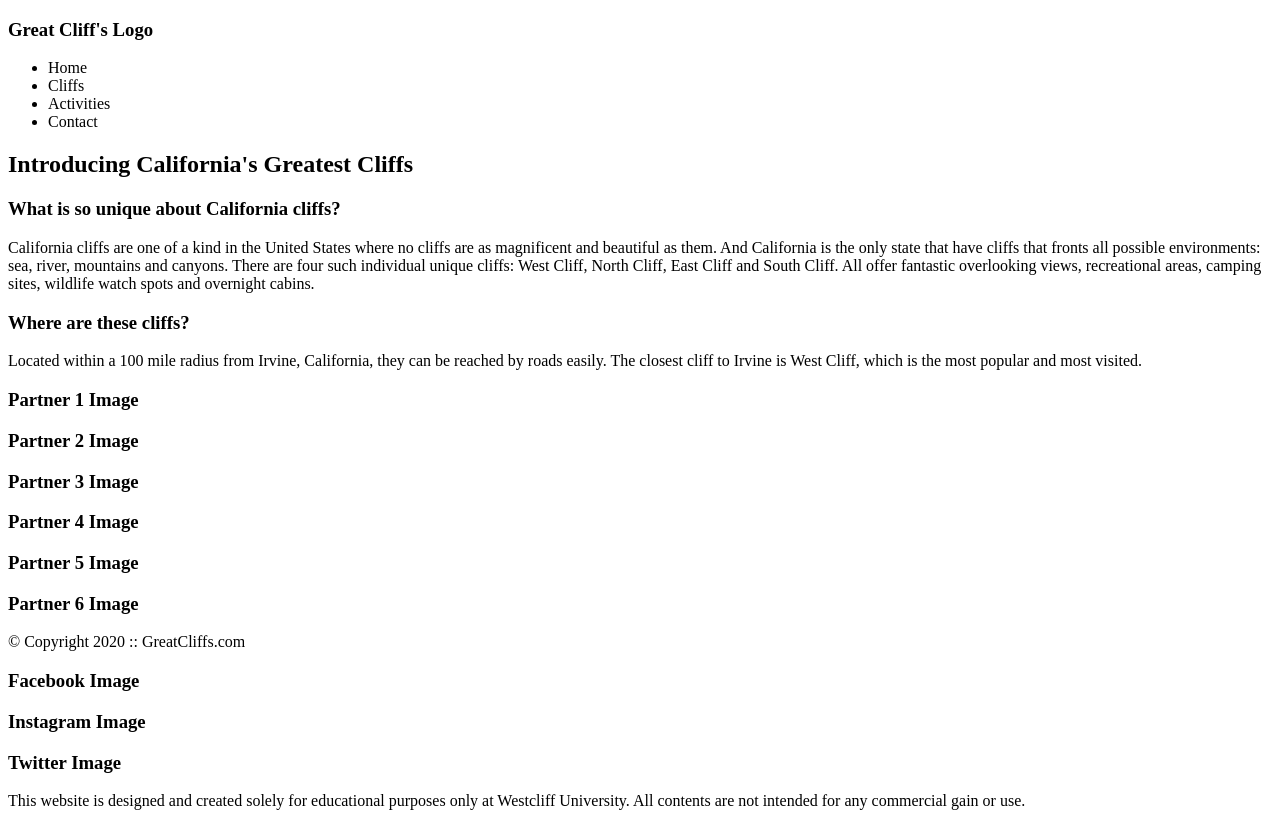
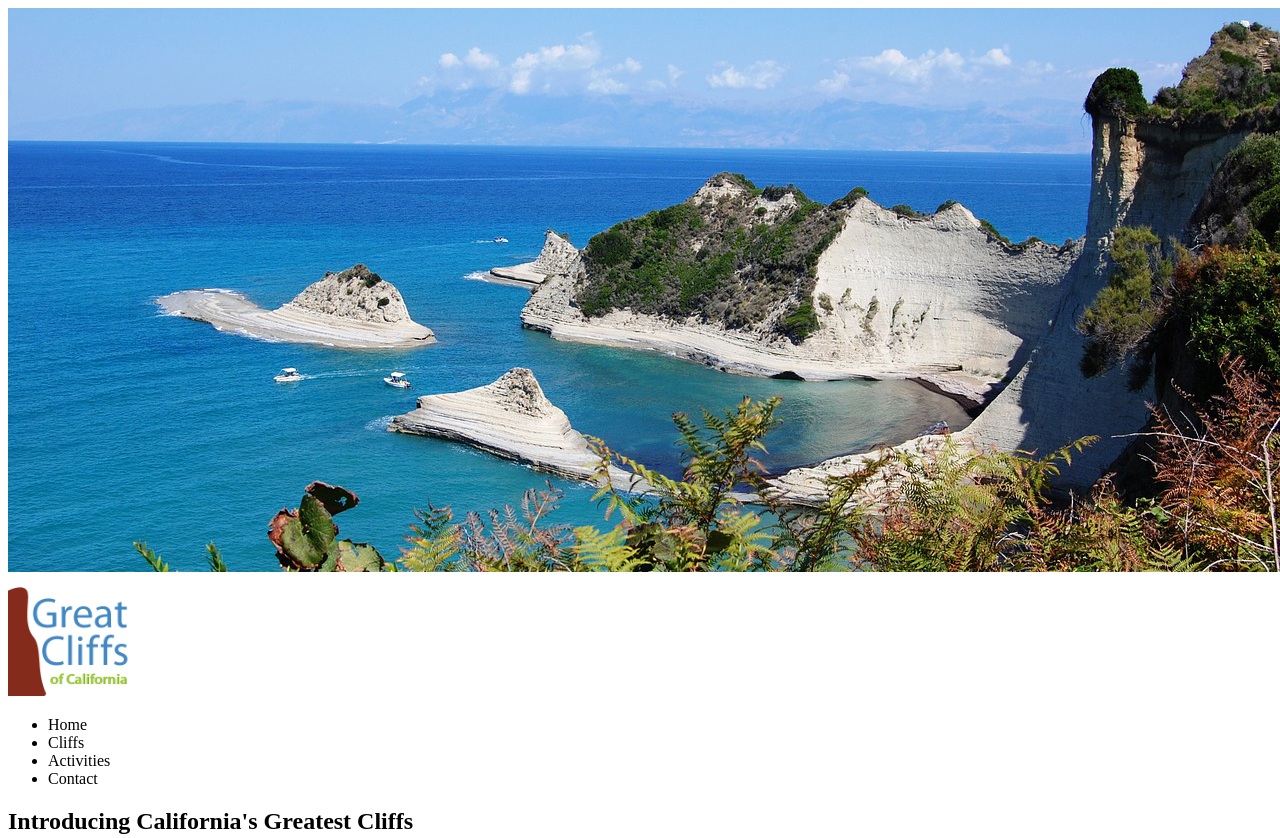
Before and after one commit to htong12/homework-module1, a plain HTML site: page index.html in a window 1280 px wide. Shown: the top 838 px of the page. Drawn offline with Linux system fonts and the light colour scheme.

Commit message:
fourth commit

```diff
--- a/index.html
+++ b/index.html
@@ -10,9 +10,10 @@
     <!-- Start Container -->
     <div id="container">
         <header>
+        <img src="images/cliff_ocean.jpg" alt="Ocean View Clifff" width="1280" height="564">
             <div class="main-header">
                 <div class="logo">
-                    <h3>Great Cliff's Logo</h3>
+                    <img src="images/logo.png" alt="Great Cliffs Logo" width="125">
                 </div>
 
                 <!-- Navigaion -->
```
Also changed, not shown: content-w1d2.txt (added), images/cliff_ocean.jpg (added), images/logo.png (added), paga2.html (added), page1.html (added), 1 other file.
